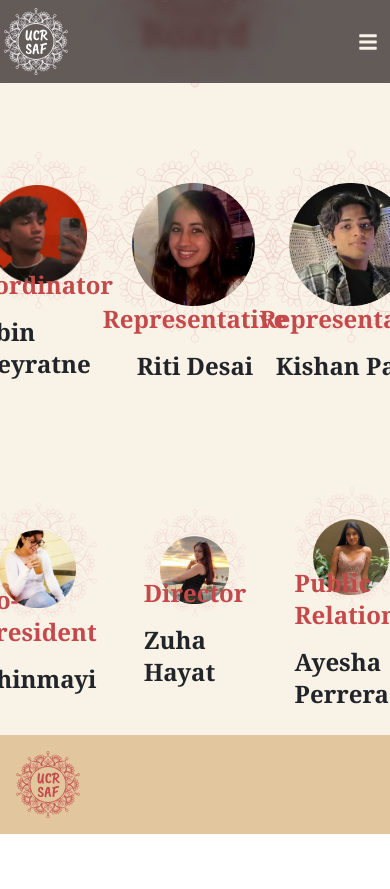
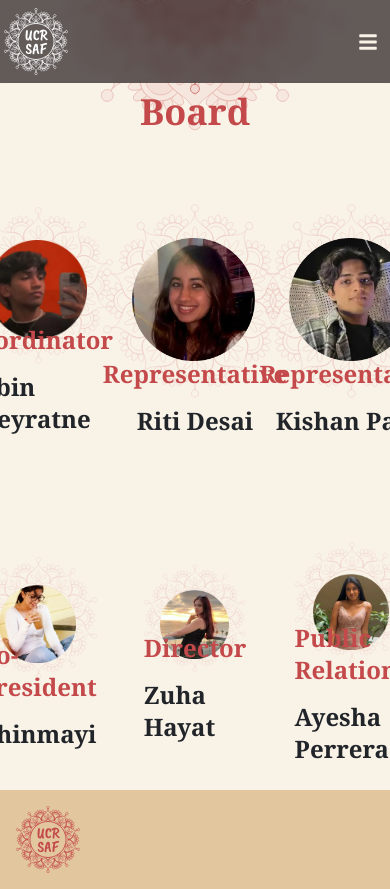
Before and after one commit to acm-ucr/saf-website, a Next.js app: page /board in a window 390 px wide. Before the commit the page ends 844 px from the top, so only its background shows below. Built offline with nearby package versions, Linux system fonts and the light colour scheme; some icons are missing.

Commit message:
got the title.jsx to be responsive but the navigation bar interferes

```diff
--- a/src/components/Title.jsx
+++ b/src/components/Title.jsx
@@ -3,9 +3,9 @@ import Image from "next/image";
 import TitleAsset from "../../public/svg/title.svg";
 const Title = ({ text }) => {
   return (
-    <div className="w-2/3 relative">
-      <Image src={TitleAsset} alt="Title Svg" className="w-full " />
-      <div className="w-full absolute bottom-12 text-center p-2 text-saf-red text-4xl font-bold font-serif">
+    <div className="flex justify-center w-full sm:w-full md:w-1/2 lg:1/2 relative">
+      <Image src={TitleAsset} alt="Title Svg" className="w-full" />
+      <div className="w-full sm:w-full sm:absoulte bottom-6 absolute bottom-12 text-center p-2 text-saf-red text-4xl font-bold font-serif">
         {text}
       </div>
     </div>
```
